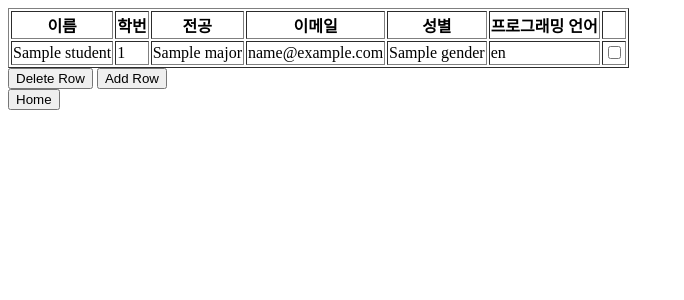
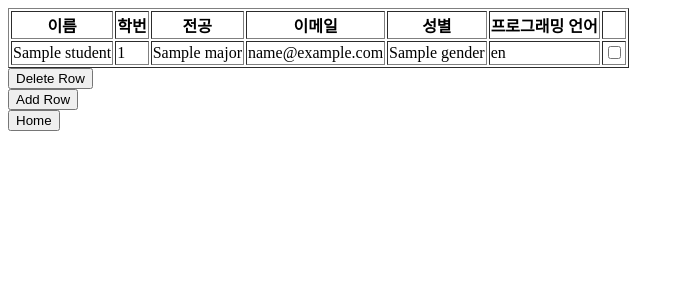
Before and after one commit to CSID-DGU/2023-1-OSSPrac-PoKeMon-1, a Flask app: template templates/result.html in a window 1280 px wide. Shown: the top 300 px of the page, without its empty margins (0-684 px from the left). Run offline with Flask 3, Linux system fonts and the light colour scheme; the template is opened without the code that fills it: most values are stand-ins (such as "Sample title", 1, 10 or a date in 2020).

Commit message:
add result.html

```diff
--- a/templates/result.html
+++ b/templates/result.html
@@ -18,7 +18,7 @@
 </head>
 <body>
     <form id="delete-form" method="POST" action="/delete">
-        <table border = "1" id="myTable">
+        <table border="1" id="myTable">
             <thead>
                 <tr>
                     <th>이름</th>
@@ -44,12 +44,10 @@
                 {% endfor %}
             </tbody>
         </table>
-        <div>
             <button type="button" onclick="deleteRow()">Delete Row</button>
-            <form method="POST" action="/add" style="display: inline;">
-                <button type="submit">Add Row</button>
-            </form>
-        </div>
+    </form>
+    <form method="POST" action="/add">
+        <button type="submit">Add Row</button>
     </form>
     <form method="POST" action="/reset">
         <button type="submit">Home</button>
```
